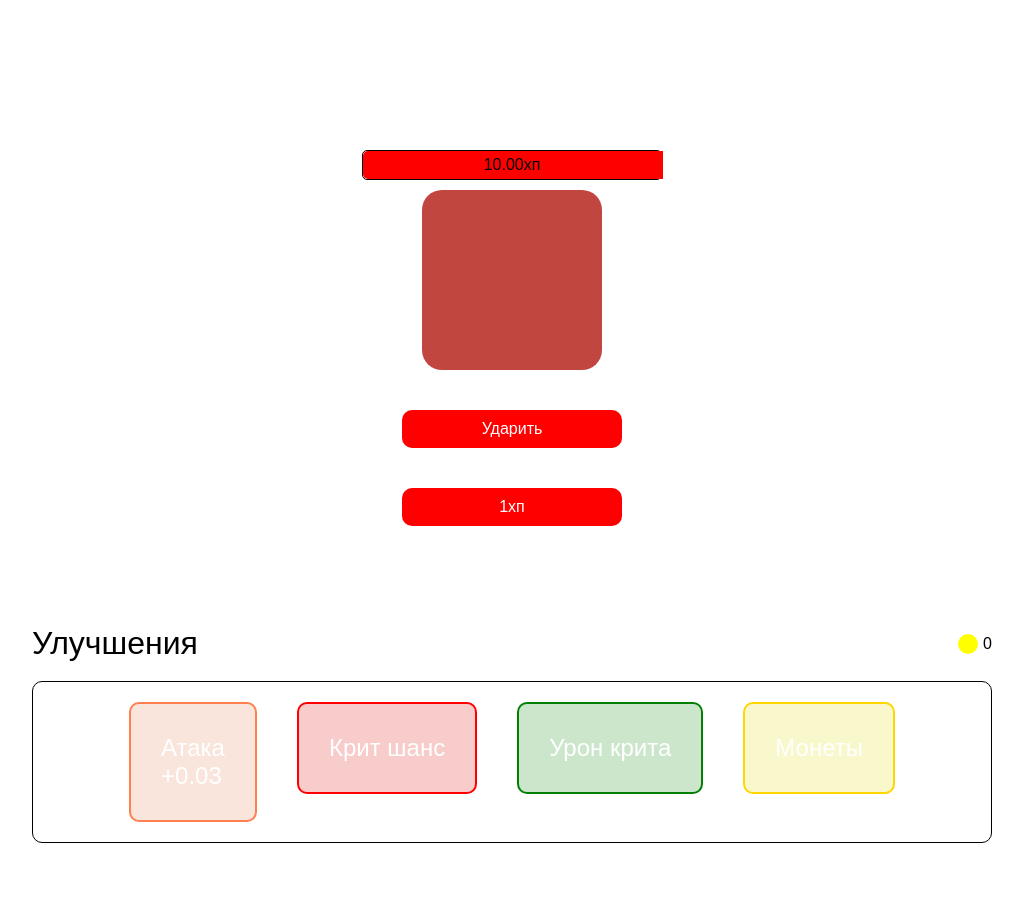
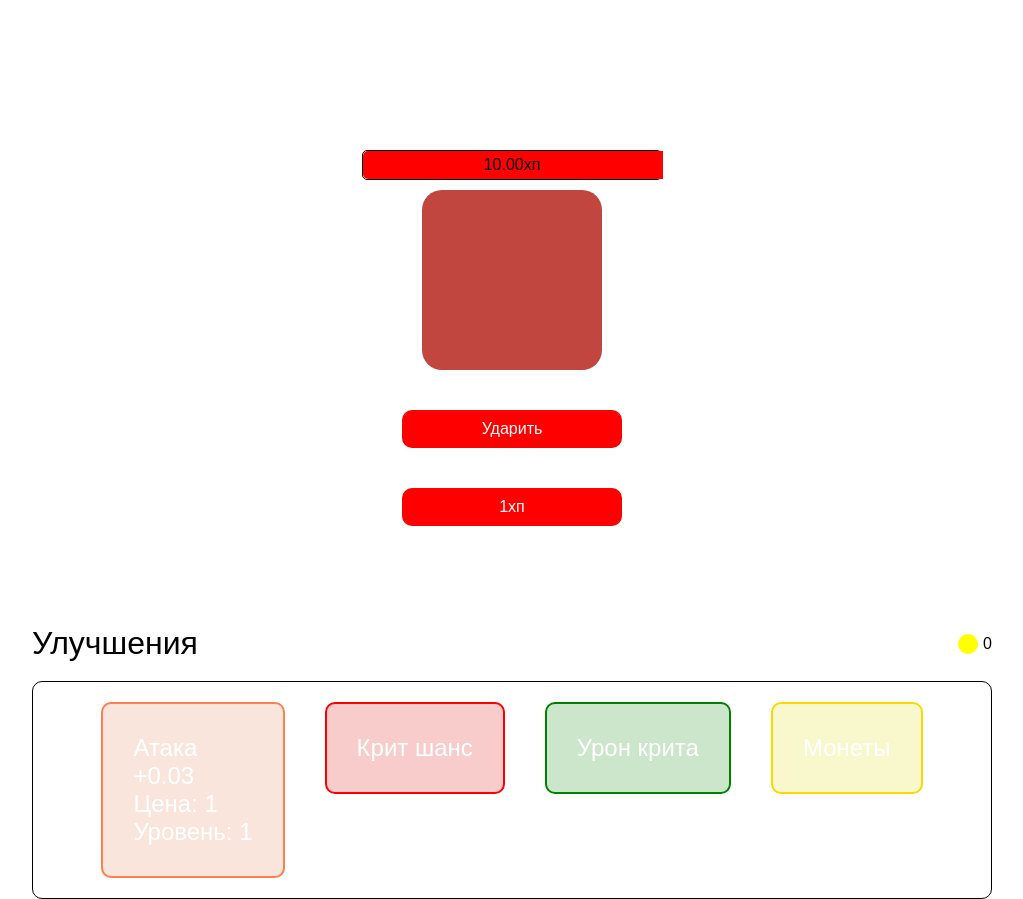
Before and after one commit to HELLRAID-cmd/Tap-Tap-MonsterHunter, a React (Vite) app in the folder client/: page / in a window 1280 px wide. Shown: the whole page, without its empty margins (128-1151 px from the left). Before the commit the page ends 843 px from the top, so only its background shows below. Built offline with nearby package versions, Linux system fonts and the light colour scheme.

Commit message:
Добавил цену, уровень

```diff
--- a/client/src/Components/Footer/FooterAttack.tsx
+++ b/client/src/Components/Footer/FooterAttack.tsx
@@ -1,21 +1,25 @@
+import { useState } from "react";
 import { useGame } from "../context/Context";
 
 const FooterAttack = () => {
   const {setAttack, attack} = useGame();
+  const [level, setLevel] = useState(1);
+  const [price, setPrice] = useState(1);
 
   const nextUpgrade = +(attack * 0.03).toFixed(2);
 
   const upgradeAttack = () => {
-    setAttack(prev => {
-      const updated = +(prev + prev * 0.03).toFixed(2);
-      return updated;
-    });
+    setAttack(prev => +(prev + prev * 0.03).toFixed(2));
+    setLevel(prev => prev + 1);
+    setPrice(prev => +(prev * 1.20).toFixed(2));
   }
 
   return (
     <button className="footer__skill-btn attack" onClick={upgradeAttack}>
       Атака
       <span>+{nextUpgrade}</span>
+      <span>Цена: {price}</span>
+      <span>Уровень: {level}</span>
     </button>
   )
 }
```
